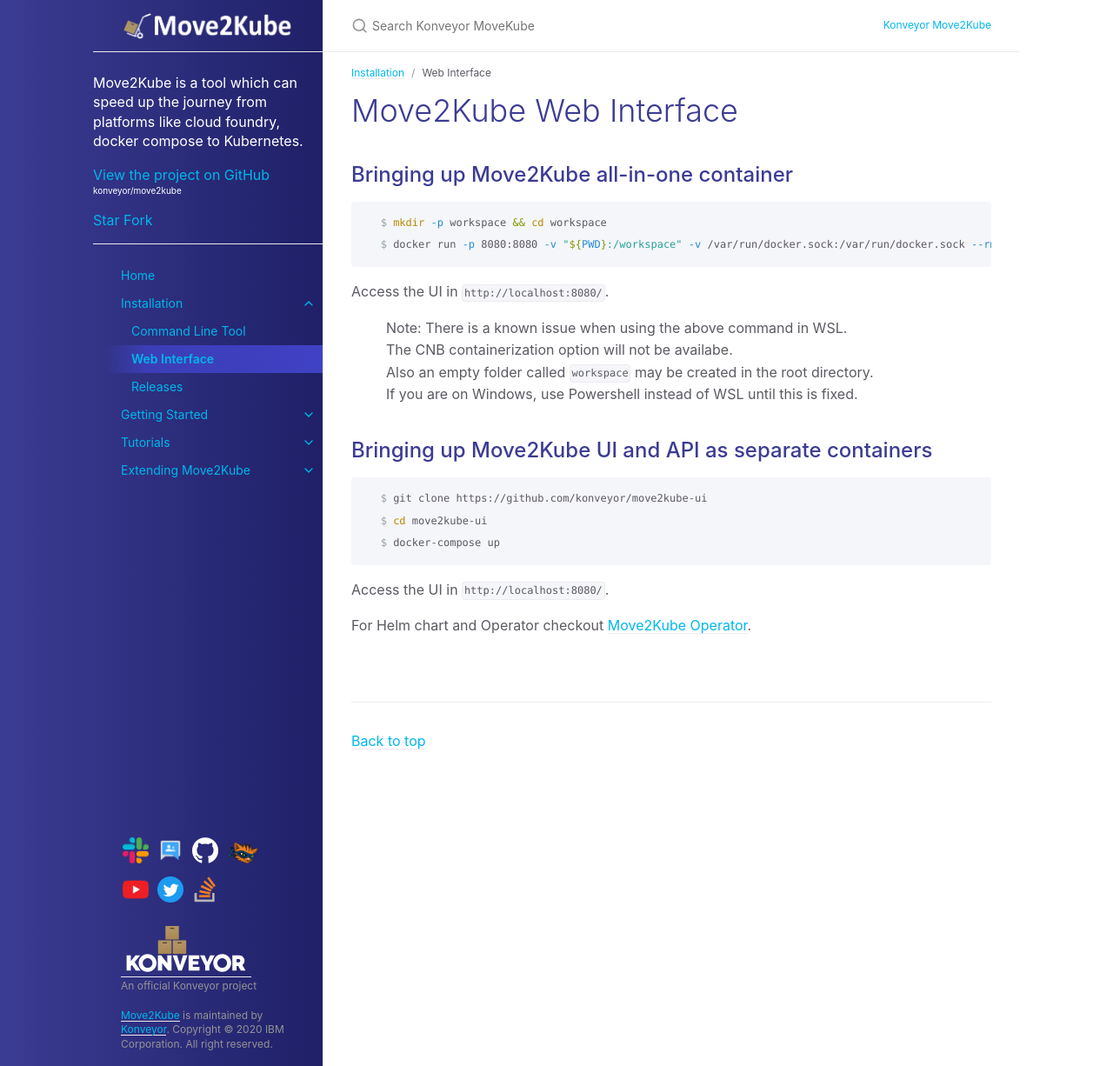
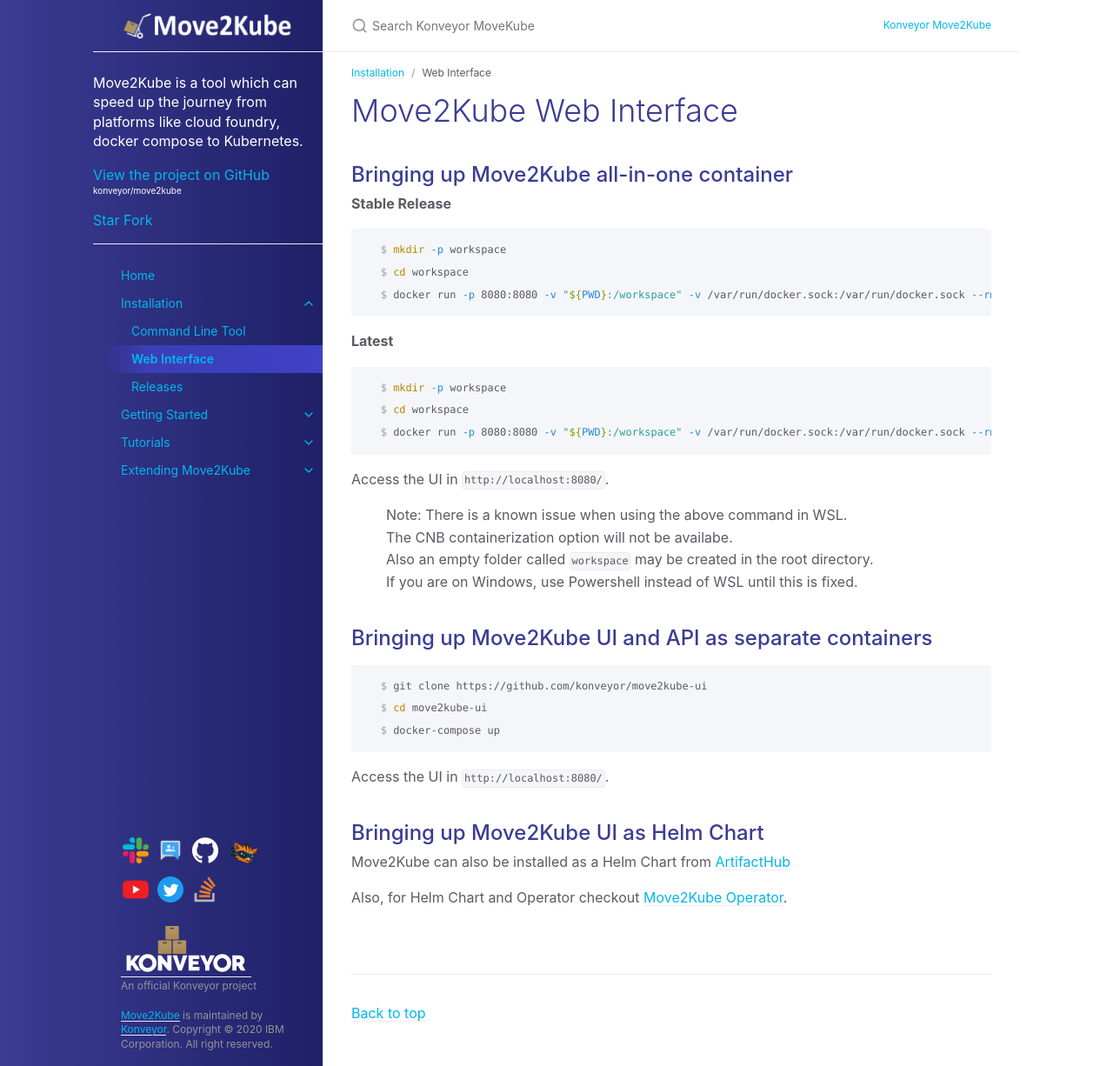
Before and after one commit to konveyor/move2kube, a Jekyll site: the page built from docs/installation/web-interface.md, in a window 1280 px wide and 1226 px high. Shown: the whole window at 87% size. Built offline with Jekyll 4.4.1, drawn with Linux system fonts in a browser that asks for light colours.

Commit message:
fix: Update Move2Kube UI installation instructions
Signed-off-by: Akash Nayak <akash19nayak@gmail.com>

````diff
--- a/docs/installation/web-interface.md
+++ b/docs/installation/web-interface.md
@@ -10,8 +10,17 @@ nav_order: 2
 
 ## Bringing up Move2Kube all-in-one container
 
+**Stable Release**
    ```console
-   $ mkdir -p workspace && cd workspace
+   $ mkdir -p workspace
+   $ cd workspace
+   $ docker run -p 8080:8080 -v "${PWD}:/workspace" -v /var/run/docker.sock:/var/run/docker.sock --rm -it quay.io/konveyor/move2kube-aio:release-0.2
+   ```
+
+**Latest**
+   ```console
+   $ mkdir -p workspace
+   $ cd workspace
    $ docker run -p 8080:8080 -v "${PWD}:/workspace" -v /var/run/docker.sock:/var/run/docker.sock --rm -it quay.io/konveyor/move2kube-aio:latest
    ```
    Access the UI in `http://localhost:8080/`.
@@ -30,6 +39,10 @@ nav_order: 2
    ```
    Access the UI in `http://localhost:8080/`.
 
-For Helm chart and Operator checkout [Move2Kube Operator](https://github.com/konveyor/move2kube-operator).
+
+## Bringing up Move2Kube UI as Helm Chart
+   Move2Kube can also be installed as a Helm Chart from [ArtifactHub](https://artifacthub.io/packages/helm/move2kube/move2kube/0.2.0-beta.0?modal=install)
+
+   Also, for Helm Chart and Operator checkout [Move2Kube Operator](https://github.com/konveyor/move2kube-operator).
 
 <br>
````
